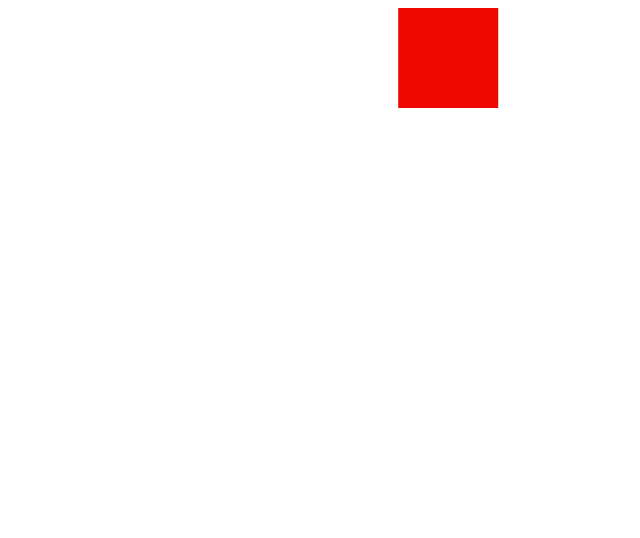
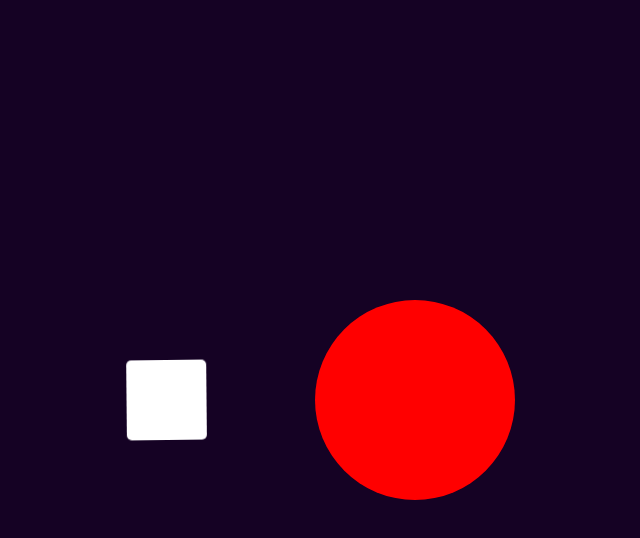
Before and after one commit to arafat717/Animation-with-css, a React (Vite) app: page / in a window 1280 px wide. Shown: the top 538 px of the page, without its empty margins (225-865 px from the left). Built offline with nearby package versions, Linux system fonts and the light colour scheme.

Commit message:
added loading animation

```diff
--- a/src/App.css
+++ b/src/App.css
@@ -37,7 +37,7 @@
 
 /* animation css here */
 
-.main {
+.mains {
   display: flex;
   justify-content: center;
   align-items: center;
@@ -48,7 +48,7 @@
   width: 100px;
   background-color: red;
   animation-name: moving;
-  animation-duration: 1000ms;
+  animation-duration: 3s;
   animation-iteration-count: infinite;
   animation-direction: alternate;
 }
@@ -75,3 +75,63 @@
     background-color: brown;
   }
 }
+
+/* added loading animation css here */
+
+* {
+  box-sizing: border-box;
+  padding: 0;
+  margin: 0;
+}
+
+.main {
+  background-color: rgb(21, 2, 36);
+  width: 100%;
+  height: 100vh;
+  display: flex;
+  justify-content: center;
+  align-items: center;
+}
+
+.loading {
+  display: flex;
+  justify-content: center;
+  align-items: center;
+  position: relative;
+}
+
+.loading div {
+  position: absolute;
+}
+
+.glass {
+  height: 200px;
+  width: 200px;
+  background-color: red;
+  border-radius: 100%;
+  z-index: 3;
+  backdrop-filter: blur(10px);
+}
+
+.box {
+  background-color: white;
+  height: 80px;
+  width: 80px;
+  border-radius: 5px;
+  transform: translate(-250px);
+  animation: rotate 1s ease-in-out infinite;
+}
+
+@keyframes rotate {
+  0% {
+    transform: translate(-250px) rotate(0);
+    z-index: 1;
+  }
+  50% {
+    transform: translate(250px) rotate(180deg);
+  }
+  100% {
+    transform: translate(-250px) rotate(360deg);
+    z-index: 6;
+  }
+}
--- a/src/App.tsx
+++ b/src/App.tsx
@@ -2,12 +2,18 @@ import "./App.css";
 
 function App() {
   return (
-    <div className="main">
-      <div className="box-1"></div>
-    </div>
+    // <div className="mains">
+    //   <div className="box-1"></div>
+    // </div>
     // <div className="main">
     //   <button className="btn">Hover Me</button>
     // </div>
+    <div className="main">
+      <div className="loading">
+        <div className="glass"></div>
+        <div className="box"></div>
+      </div>
+    </div>
   );
 }
 
```
